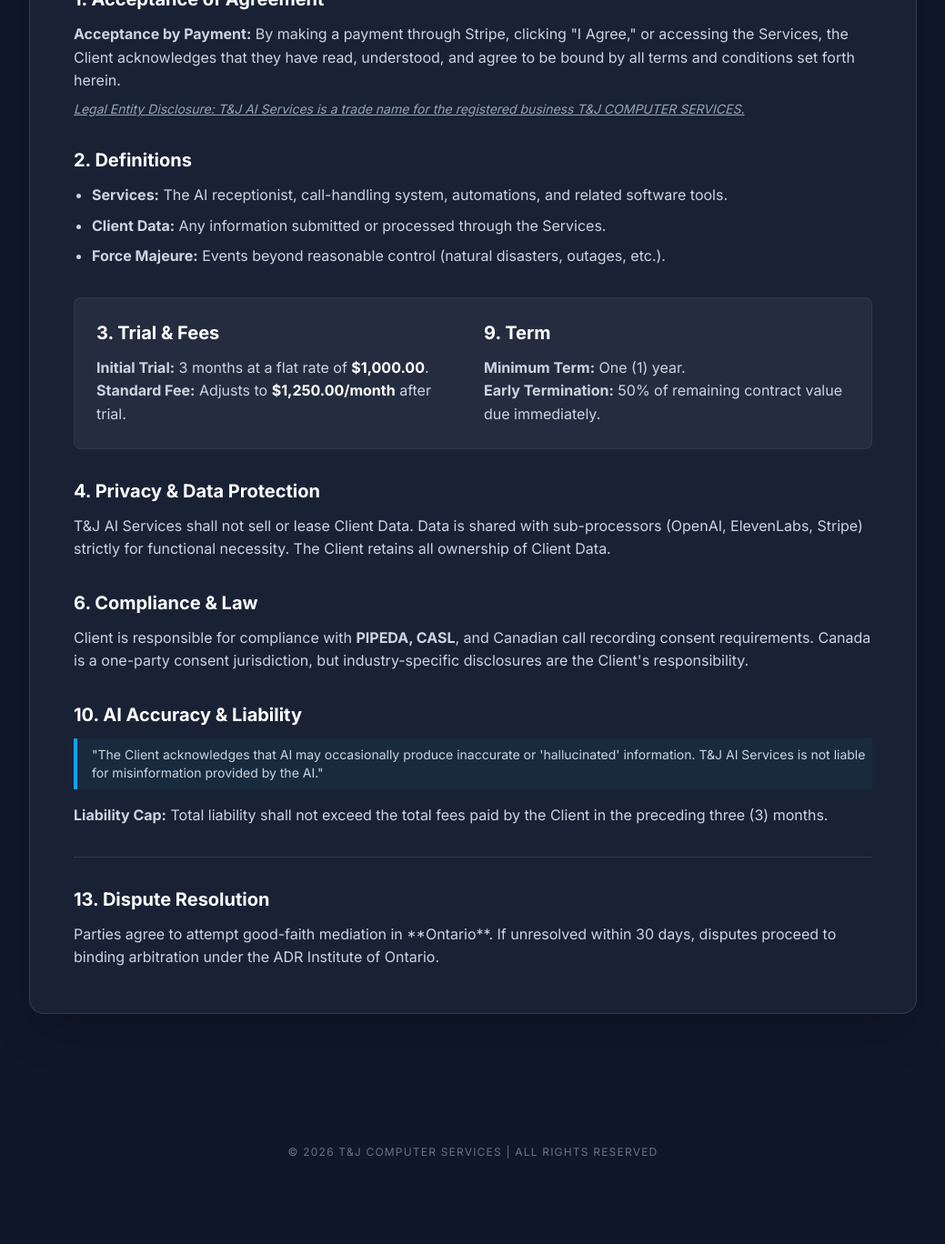
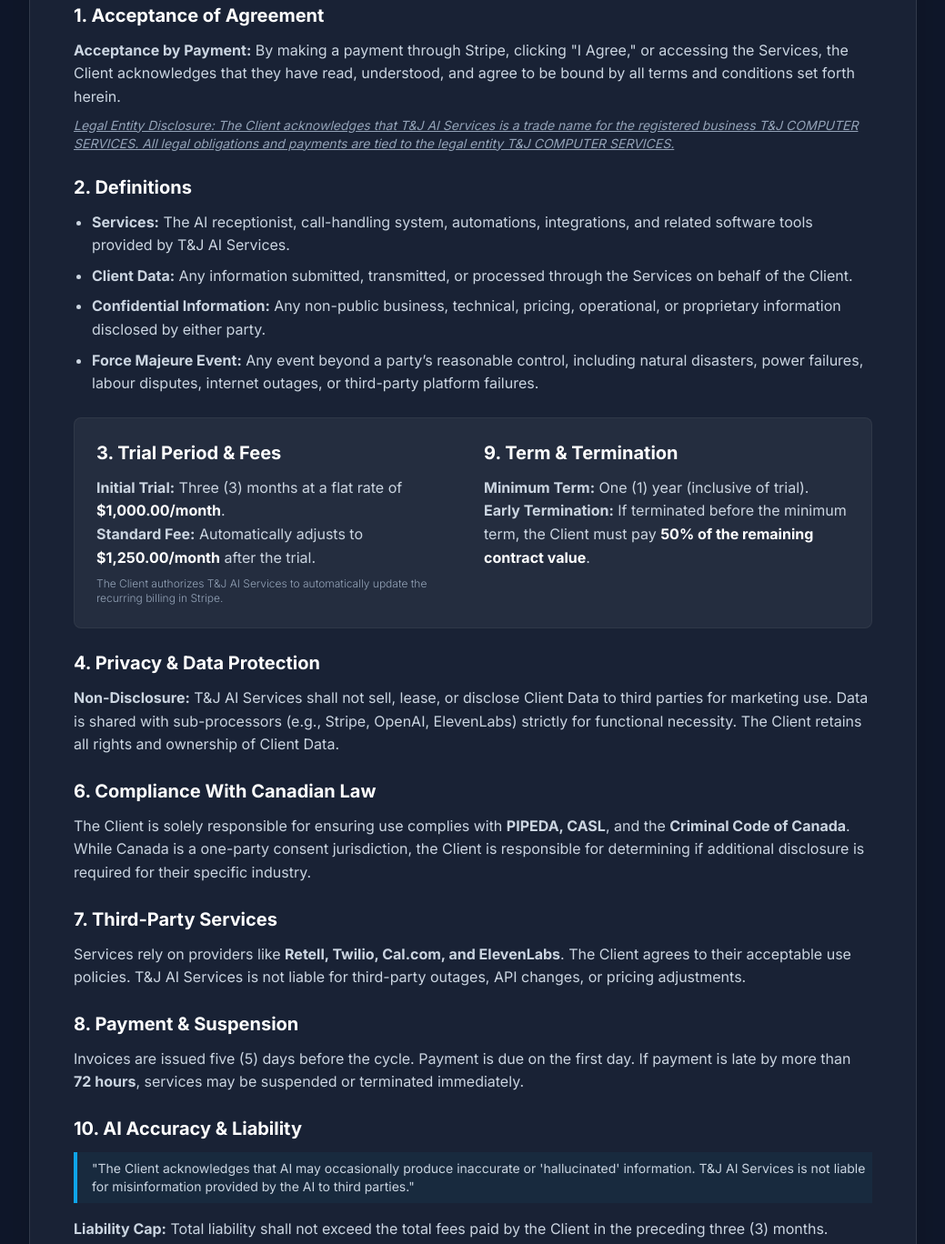
Before and after one commit to TnJWebDesign/TnJ-Web-Design, a plain HTML site: page contract.html in a window 1280 px wide. Shown: the part 621-1989 px from the top of the page at 91% size, without its empty margins (120-1159 px from the left). Before the commit the page ends 1944 px from the top, so only its background shows below. Drawn offline with nearby package versions, Linux system fonts and the light colour scheme.

Commit message:
Update contract.html

```diff
--- a/contract.html
+++ b/contract.html
@@ -15,6 +15,7 @@
         }
         .contract-text { color: #cbd5e1; line-height: 1.6; }
         .accent-text { color: #38bdf8; }
+        section { margin-bottom: 2rem; }
     </style>
 </head>
 <body class="min-h-screen">
@@ -55,61 +56,94 @@
                 </div>
             </div>
 
-            <div class="contract-text space-y-8">
+            <div class="contract-text space-y-6">
                 <p class="italic">
-                    This Service Agreement (“Agreement”) is entered into between T&J COMPUTER SERVICES, operating as T&J AI Services (“Service Provider”), and the undersigned client (“Client”).
+                    This Service Agreement (“Agreement”) is entered into between T&J COMPUTER SERVICES, operating as T&J AI Services (“Service Provider”), and the undersigned client (“Client”). This Agreement is governed by the laws of the Province of Ontario and the applicable federal laws of Canada.
                 </p>
 
                 <section>
                     <h2 class="text-xl font-bold text-white mb-3">1. Acceptance of Agreement</h2>
                     <p><strong>Acceptance by Payment:</strong> By making a payment through Stripe, clicking "I Agree," or accessing the Services, the Client acknowledges that they have read, understood, and agree to be bound by all terms and conditions set forth herein.</p>
-                    <p class="mt-2 text-sm italic underline text-slate-400">Legal Entity Disclosure: T&J AI Services is a trade name for the registered business T&J COMPUTER SERVICES.</p>
+                    <p class="mt-2 text-sm italic underline text-slate-400">Legal Entity Disclosure: The Client acknowledges that T&J AI Services is a trade name for the registered business T&J COMPUTER SERVICES. All legal obligations and payments are tied to the legal entity T&J COMPUTER SERVICES.</p>
                 </section>
 
                 <section>
                     <h2 class="text-xl font-bold text-white mb-3">2. Definitions</h2>
                     <ul class="list-disc pl-5 space-y-2">
-                        <li><strong>Services:</strong> The AI receptionist, call-handling system, automations, and related software tools.</li>
-                        <li><strong>Client Data:</strong> Any information submitted or processed through the Services.</li>
-                        <li><strong>Force Majeure:</strong> Events beyond reasonable control (natural disasters, outages, etc.).</li>
+                        <li><strong>Services:</strong> The AI receptionist, call-handling system, automations, integrations, and related software tools provided by T&J AI Services.</li>
+                        <li><strong>Client Data:</strong> Any information submitted, transmitted, or processed through the Services on behalf of the Client.</li>
+                        <li><strong>Confidential Information:</strong> Any non-public business, technical, pricing, operational, or proprietary information disclosed by either party.</li>
+                        <li><strong>Force Majeure Event:</strong> Any event beyond a party’s reasonable control, including natural disasters, power failures, labour disputes, internet outages, or third-party platform failures.</li>
                     </ul>
                 </section>
 
                 <section class="grid md:grid-cols-2 gap-6 bg-white/5 p-6 rounded-lg border border-white/5">
                     <div>
-                        <h2 class="text-xl font-bold text-white mb-3">3. Trial & Fees</h2>
-                        <p><strong>Initial Trial:</strong> 3 months at a flat rate of <span class="text-white font-bold">$1,000.00</span>.</p>
-                        <p><strong>Standard Fee:</strong> Adjusts to <span class="text-white font-bold">$1,250.00/month</span> after trial.</p>
+                        <h2 class="text-xl font-bold text-white mb-3">3. Trial Period & Fees</h2>
+                        <p><strong>Initial Trial:</strong> Three (3) months at a flat rate of <span class="text-white font-bold">$1,000.00/month</span>.</p>
+                        <p><strong>Standard Fee:</strong> Automatically adjusts to <span class="text-white font-bold">$1,250.00/month</span> after the trial.</p>
+                        <p class="text-xs mt-2 text-slate-400 font-light">The Client authorizes T&J AI Services to automatically update the recurring billing in Stripe.</p>
                     </div>
                     <div>
-                        <h2 class="text-xl font-bold text-white mb-3">9. Term</h2>
-                        <p><strong>Minimum Term:</strong> One (1) year.</p>
-                        <p><strong>Early Termination:</strong> 50% of remaining contract value due immediately.</p>
+                        <h2 class="text-xl font-bold text-white mb-3">9. Term & Termination</h2>
+                        <p><strong>Minimum Term:</strong> One (1) year (inclusive of trial).</p>
+                        <p><strong>Early Termination:</strong> If terminated before the minimum term, the Client must pay <span class="text-white font-bold">50% of the remaining contract value</span>.</p>
                     </div>
                 </section>
 
                 <section>
                     <h2 class="text-xl font-bold text-white mb-3">4. Privacy & Data Protection</h2>
-                    <p>T&J AI Services shall not sell or lease Client Data. Data is shared with sub-processors (OpenAI, ElevenLabs, Stripe) strictly for functional necessity. The Client retains all ownership of Client Data.</p>
+                    <p><strong>Non-Disclosure:</strong> T&J AI Services shall not sell, lease, or disclose Client Data to third parties for marketing use. Data is shared with sub-processors (e.g., Stripe, OpenAI, ElevenLabs) strictly for functional necessity. The Client retains all rights and ownership of Client Data.</p>
                 </section>
 
                 <section>
-                    <h2 class="text-xl font-bold text-white mb-3">6. Compliance & Law</h2>
-                    <p>Client is responsible for compliance with <strong>PIPEDA, CASL</strong>, and Canadian call recording consent requirements. Canada is a one-party consent jurisdiction, but industry-specific disclosures are the Client's responsibility.</p>
+                    <h2 class="text-xl font-bold text-white mb-3">6. Compliance With Canadian Law</h2>
+                    <p>The Client is solely responsible for ensuring use complies with <strong>PIPEDA, CASL</strong>, and the <strong>Criminal Code of Canada</strong>. While Canada is a one-party consent jurisdiction, the Client is responsible for determining if additional disclosure is required for their specific industry.</p>
+                </section>
+
+                <section>
+                    <h2 class="text-xl font-bold text-white mb-3">7. Third-Party Services</h2>
+                    <p>Services rely on providers like <strong>Retell, Twilio, Cal.com, and ElevenLabs</strong>. The Client agrees to their acceptable use policies. T&J AI Services is not liable for third-party outages, API changes, or pricing adjustments.</p>
+                </section>
+
+                <section>
+                    <h2 class="text-xl font-bold text-white mb-3">8. Payment & Suspension</h2>
+                    <p>Invoices are issued five (5) days before the cycle. Payment is due on the first day. If payment is late by more than <strong>72 hours</strong>, services may be suspended or terminated immediately.</p>
                 </section>
 
                 <section>
                     <h2 class="text-xl font-bold text-white mb-3">10. AI Accuracy & Liability</h2>
                     <blockquote class="border-l-4 border-sky-500 pl-4 py-2 bg-sky-500/5 text-sm">
-                        "The Client acknowledges that AI may occasionally produce inaccurate or 'hallucinated' information. T&J AI Services is not liable for misinformation provided by the AI."
+                        "The Client acknowledges that AI may occasionally produce inaccurate or 'hallucinated' information. T&J AI Services is not liable for misinformation provided by the AI to third parties."
                     </blockquote>
                     <p class="mt-4"><strong>Liability Cap:</strong> Total liability shall not exceed the total fees paid by the Client in the preceding three (3) months.</p>
                 </section>
 
-                <section class="pt-8 border-t border-white/10">
+                <section>
                     <h2 class="text-xl font-bold text-white mb-3">13. Dispute Resolution</h2>
-                    <p>Parties agree to attempt good-faith mediation in **Ontario**. If unresolved within 30 days, disputes proceed to binding arbitration under the ADR Institute of Ontario.</p>
+                    <p>Parties agree to attempt good-faith mediation in <strong>Ontario</strong>. If unresolved within 30 days, disputes proceed to binding arbitration under the <strong>ADR Institute of Ontario</strong>. Proceedings may be conducted virtually.</p>
+                </section>
 
+                <section class="grid md:grid-cols-2 gap-8 pt-8 border-t border-white/10 text-sm">
+                    <div>
+                        <h3 class="font-bold text-white mb-2 text-base">14. Non-Solicitation</h3>
+                        <p>Client agrees not to solicit or hire T&J employees or contractors during the agreement and for 12 months after.</p>
+                    </div>
+                    <div>
+                        <h3 class="font-bold text-white mb-2 text-base">15. Entire Agreement</h3>
+                        <p>This constitutes the entire agreement and supersedes all prior discussions. Amendments must be in writing.</p>
+                    </div>
+                </section>
+            </div>
+
+            <div class="mt-12 p-8 bg-sky-600/10 rounded-xl border border-sky-500/30 text-center">
+                <h3 class="text-2xl font-bold mb-2 text-white">Ready to Begin?</h3>
+                <p class="text-slate-300 mb-6">By proceeding to payment, you acknowledge you have read, understood, and have the authority to legally execute this agreement.</p>
+                <a href="https://buy.stripe.com/7sY14o5vJ33G8Ov5prdMI00" class="inline-block">
+                    <button class="bg-sky-500 hover:bg-sky-400 text-white font-bold py-4 px-10 rounded-full transition-all transform hover:scale-105 shadow-lg shadow-sky-500/20">
+                        Accept & Proceed to Stripe
+                    </button>
+                </a>
             </div>
         </div>
     </main>
```
